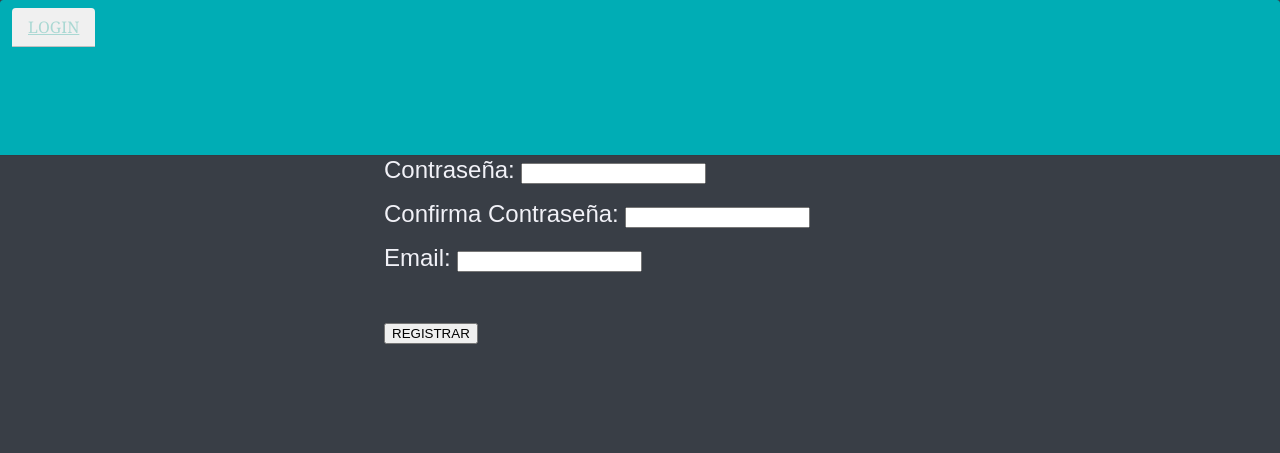
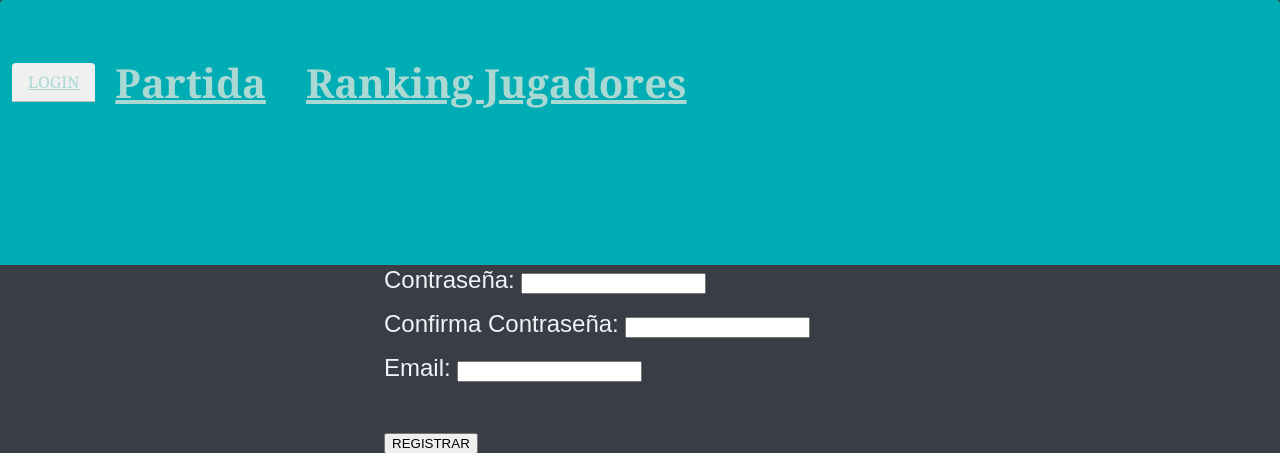
Before and after one commit to vilajp/RepositorioJuego, a Django app: page /registro/ in a window 1280 px wide. Shown: the top 453 px of the page. Run offline with Django 3.2, Linux system fonts and the light colour scheme; parts of the project's set-up code (start-up, migrations or seed data) failed here and were passed over; some libraries are stand-ins or nearby versions.

Commit message:
se genero una navegacion entre paginas

```diff
--- a/juego/static/css/main.css
+++ b/juego/static/css/main.css
@@ -17,7 +17,7 @@ body {
   }
   .principal {
     font-size: calc(1.375rem + 1.5vw);
-    padding-left: 40%;
+    padding-left: 10%;
     background-color:#AAD8D3;
     color: rgb(237, 234, 240);
   }
--- a/juego/templates/base.html
+++ b/juego/templates/base.html
@@ -16,8 +16,13 @@
 			<a href="{% url 'login' %}">LOGIN</a>
 		{% endif %}
 		</div>
-
-</header>
+		<div style="margin-bottom: 100px;padding: 20px;" class="menu">
+			<a href="{% url 'partida'  %}"><h1>Partida</h1></a>
+		</div>
+		<div style="margin-bottom: 100px; padding: 20px;" class="menu">
+			<a href="{% url 'estadistica'  %}"><h1>Ranking Jugadores</h1></a>
+		</div>
+	</header>
 
 
 
--- a/juego/templates/estadistica.html
+++ b/juego/templates/estadistica.html
@@ -15,4 +15,5 @@
 
 {% endfor %}
 </ol>
+
 {% endblock contenido %}
--- a/juego/templates/home.html
+++ b/juego/templates/home.html
@@ -5,8 +5,7 @@
 
 {% block contenido %}
 <div class="principal">
-	<a href="{% url 'partida'  %}"><h2>Partida</h2></a>
-	<h1>PRINCIPAL</h1>
+		<h1>Es hora de probar cuanto sabes de tu provincia!</h1>
 </div>
 
 
```
